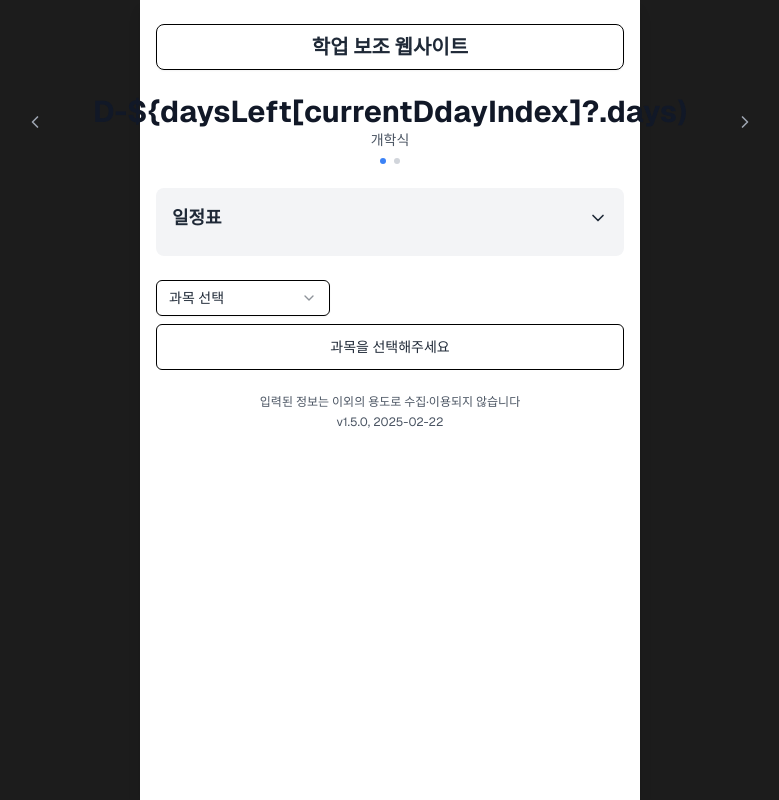
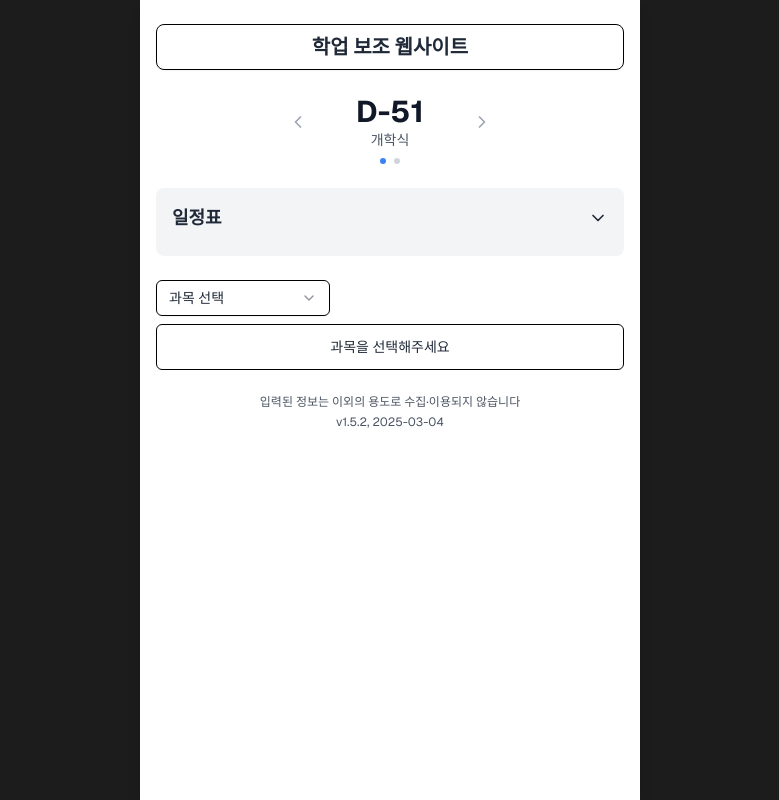
Before and after one commit to Daekyo48/academic-support-website, a Next.js app: page / in a window 1280 px wide. Shown: the whole page, without its empty margins (250-1029 px from the left). Built offline with nearby package versions, Linux system fonts and the light colour scheme.

Commit message:
Fix D-Day output error

```diff
--- a/components/web-page.tsx
+++ b/components/web-page.tsx
@@ -215,13 +215,15 @@ export default function WebPage() {
       { date: new Date(2025, 10, 13), label: "대학수학능력시험"}
     ]
 
-    return targetDates
-      .map(({ date, label }) => {
-        const timeDiff = date.getTime() - today.getTime()
-        const daysLeft = Math.ceil(timeDiff / (1000 * 3600 * 24))
-        return { days: daysLeft, label }
-      })
+    return (
+      targetDates
+        .map(({ date, label }) => {
+          const timeDiff = date.getTime() - today.getTime()
+          const daysLeft = Math.ceil(timeDiff / (1000 * 3600 * 24))
+          return { days: daysLeft, label }
+        })
       .filter(({ days }) => days >= 0)
+    )
   }, [])
 
   useEffect(() => {
@@ -520,7 +522,7 @@ export default function WebPage() {
                 </button>
                 <div>
                   <div className="text-3xl font-bold text-primary">
-                    {daysLeft[currentDdayIndex]?.days === 0 ? "D-Day" : 'D-${daysLeft[currentDdayIndex]?.days)'}
+                    {daysLeft[currentDdayIndex]?.days === 0 ? "D-Day" : `D-${daysLeft[currentDdayIndex]?.days}`}
                   </div>
                   <div className="text-sm text-gray-600">{daysLeft[currentDdayIndex]?.label}</div>
                 </div>
@@ -746,7 +748,7 @@ export default function WebPage() {
           <p className="text-xs text-gray-600 text-center mt-2 mb-1">
             입력된 정보는 이외의 용도로 수집·이용되지 않습니다
           </p>
-          <p className="text-xs text-gray-600 text-center">v1.5.0, 2025-02-22</p>
+          <p className="text-xs text-gray-600 text-center">v1.5.2, 2025-03-04</p>
         </main>
       )}
     </div>
--- a/package.json
+++ b/package.json
@@ -1,7 +1,7 @@
 {
   "homepage": "https://Daekyo48.github.io/academic-support-website",
   "name": "academic-support",
-  "version": "1.5.1",
+  "version": "1.5.2",
   "private": true,
   "scripts": {
     "predeploy": "npm run build",
```
Also changed, not shown: 1 other file (tests, documents, lock files or other folders).
